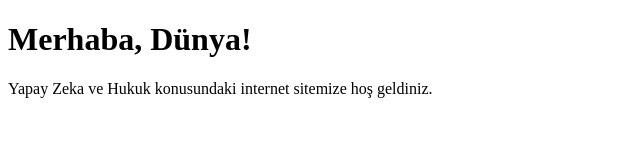
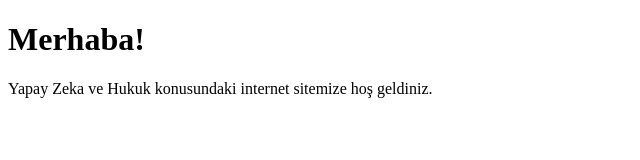
Before and after one commit to Melisasav/yapayzekavehukuk, a plain HTML site: page index.html in a window 1280 px wide. Shown: the whole page, without its empty margins (0-640 px from the left). Drawn offline with Linux system fonts and the light colour scheme.

Commit message:
index.html

```diff
--- a/index.html
+++ b/index.html
@@ -4,7 +4,7 @@
   <title>Yapay Zeka ve Hukuk İnternet Sitemize Hoş Geldiniz</title>
 </head>
 <body>
-  <h1>Merhaba, Dünya!</h1>
+  <h1>Merhaba!</h1>
   <p>Yapay Zeka ve Hukuk konusundaki internet sitemize hoş geldiniz.</p>
 </body>
 </html>
```
